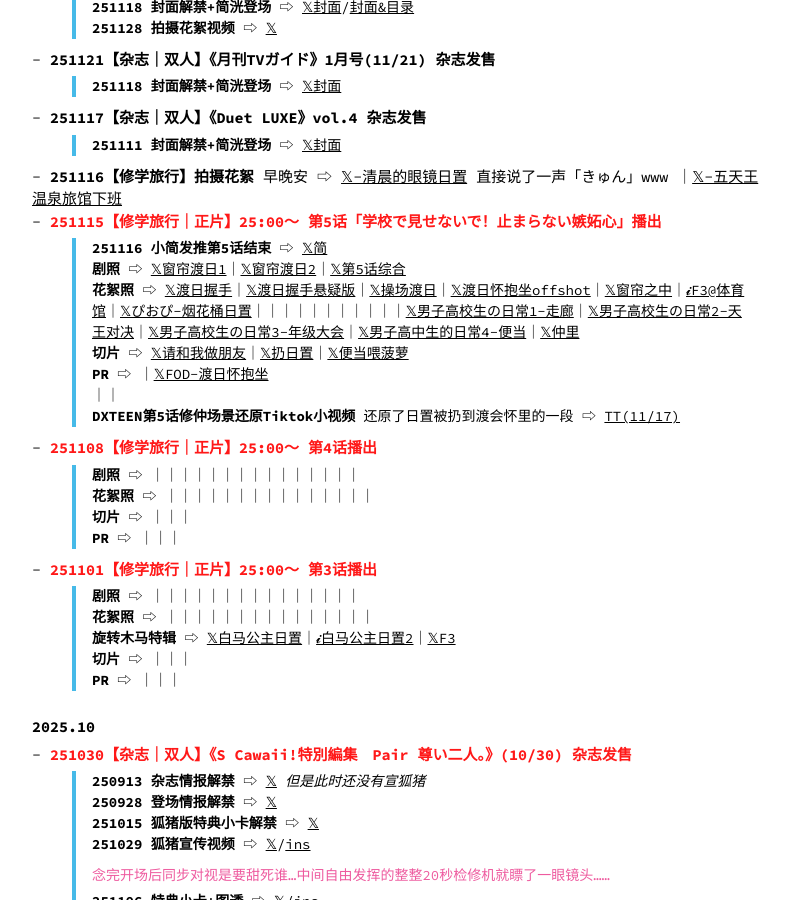
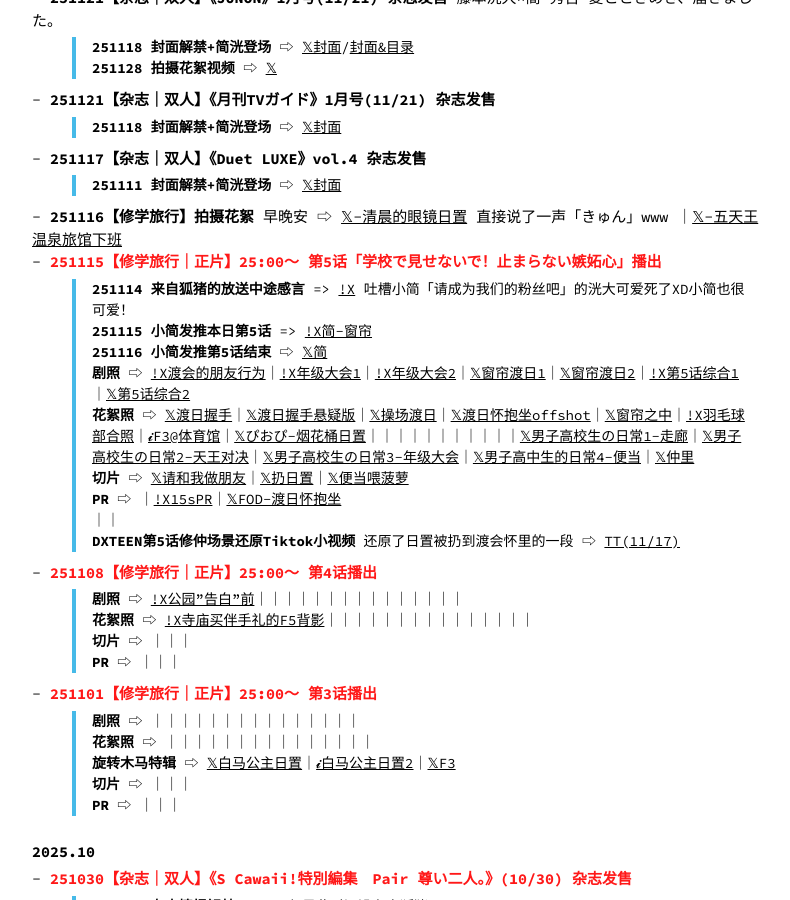
Before and after one commit to eri329/hidekou, a Jekyll site: the page built from index.md, in a window 1280 px wide and 900 px high, scrolled down 16771 px. Shown: the whole window, without its empty margins (243-1033 px from the left). Built offline with Jekyll 4.4.1, drawn with Linux system fonts in a browser that asks for light colours; comment, search, counter and statistics services are not loaded; some of the changed text lies outside the part shown.

Commit message:
regular update, back to 11/14

```diff
--- a/index.md
+++ b/index.md
@@ -56,6 +56,8 @@ permalink: /
     > **260811/260827 修学旅行6-10话**
 * **260707【杂志｜简秀吉｜藤本洸大】《andBOY》vol.6(7/7) 杂志发售** 简洸又分别登场了
     > **260701 封面解禁** ⇨ [𝕏封面](https://x.com/andboy_jp/status/2072249149676990599)
+    > **260704 小简图透** ⇨ [ins](https://www.instagram.com/p/DaXTW9Dzn85/) <span>帅成啥了！</span>{: .text-pink}
+    > **260706 洸大图透** ⇨ [ins](https://www.instagram.com/p/Dab7Yd3k5JY/) <span>很清新！</span>{: .text-pink}
 
 <div class="line"></div>
 
@@ -546,6 +547,7 @@ permalink: /
     > **251220** [𝓲最终回](https://www.instagram.com/p/DSejU5nk-TY/) <span>「2人の距離がグッと近づくシーンもあるので」小猪就是这样委婉地说kiss的</span>{: .text-pink}
 * **251205~260131【修学旅行】快闪店in天王寺** ⇨ [官网+周边](https://www.manga10.com/event/3619)
 * **251205~260118【修学旅行】快闪店in涉谷** ⇨ [官网+周边](https://www.manga10.com/event/3619)｜[𝕏相关推文](https://x.com/search?q=from%3Amanga10_torico%20%E4%BF%AE%E5%AD%A6%E6%97%85%E8%A1%8C&src=typed_query) *快闪店发的周边情报太琐碎了省略了很多*
+    > **251114 情报解禁！** => 2025/12/5(金)～2026/1/6(火) @涉谷/天王寺[!X](https://x.com/manga10_torico/status/1989272865758380035)
     > **251121 最初3日入场预约** 12/5(金)～12/7(日)需要抽选预约入场，预约期间11/21～11/24 ⇨ [𝕏告知](https://x.com/manga10_torico/status/1991780186355036236)
     > **251126 狐猪双人宣传视频** ⇨ [𝕏](https://x.com/manga10_torico/status/1993620816555315652)
     > **251127 第1-2弹谷子解禁+先行上映会联动特典告知**  ⇨ [𝕏](https://x.com/manga10_torico/status/1993968931778756660)｜[𝕏先行上映会特典告知](https://x.com/manga10_torico/status/1993969045272711289)
@@ -589,16 +591,18 @@ permalink: /
     > **251111 封面解禁+简洸登场** ⇨ [𝕏封面](https://x.com/duet_home/status/1988079181931180237)
 * **251116【修学旅行】拍摄花絮** 早晚安 ⇨ [𝕏-清晨的眼镜日置](https://x.com/dramal_abc/status/1989825723063046470) 直接说了一声「きゅん」www ｜[𝕏-五天王温泉旅馆下班](https://x.com/dramal_abc/status/1989742692553953386)
 * **251115【修学旅行｜正片】25:00～ 第5话「学校で見せないで！止まらない嫉妬心」播出**{: .text-red}
+    > **251114 来自狐猪的放送中途感言** => [!X](https://x.com/dramal_abc/status/1989302295054709246) 吐槽小简「请成为我们的粉丝吧」的洸大可爱死了XD小简也很可爱！
+    > **251115 小简发推本日第5话** => [!X简-窗帘](https://x.com/kan_hideyoshi/status/1989635501918462251)
     > **251116 小简发推第5话结束** ⇨ [𝕏简](https://x.com/kan_hideyoshi/status/1990010082571256153)
-    > **剧照** ⇨ [𝕏窗帘渡日1](https://x.com/dramal_abc/status/1989709985300008980)｜[𝕏窗帘渡日2](https://x.com/dramal_abc/status/1991808814564483460)｜[𝕏第5话综合](https://x.com/dramal_abc/status/1990027071104450647)
-    > **花絮照** ⇨ [𝕏渡日握手](https://x.com/dramal_abc/status/1989722560204869810)｜[𝕏渡日握手悬疑版](https://x.com/dramal_abc/status/1991114235502297231)｜[𝕏操场渡日](https://x.com/dramal_abc/status/1990359264670466478)｜[𝕏渡日怀抱坐offshot](https://x.com/dramal_abc/status/1989732626907705626)｜[𝕏窗帘之中](https://x.com/dramal_abc/status/1990011976479875229)｜[𝓲F3@体育馆](https://www.instagram.com/p/DRrZurnE8Nz/)｜[𝕏ぴおぴ-烟花桶日置](https://x.com/dramal_abc/status/1989731662838857923)｜[]()｜[]()｜[]()｜[]()｜[]()｜[]()｜[]()｜[]()｜[]()｜[]()｜[𝕏男子高校生の日常1-走廊](https://x.com/dramal_abc/status/1989891926838145104)｜[𝕏男子高校生の日常2-天王对决](https://x.com/dramal_abc/status/1989996872501514468)｜[𝕏男子高校生の日常3-年级大会](https://x.com/dramal_abc/status/1990344157098111035)｜[𝕏男子高中生的日常4-便当](https://x.com/dramal_abc/status/1991084042389717367)｜[𝕏仲里](https://x.com/official_DXTEEN/status/1991817365236167154)
+    > **剧照** ⇨ [!X渡会的朋友行为](https://x.com/dramal_abc/status/1989619381681430915)｜[!X年级大会1](https://x.com/dramal_abc/status/1989649584667463877)｜[!X年级大会2](https://x.com/dramal_abc/status/1989679782905438438)｜[𝕏窗帘渡日1](https://x.com/dramal_abc/status/1989709985300008980)｜[𝕏窗帘渡日2](https://x.com/dramal_abc/status/1991808814564483460)｜[!X第5话综合1](https://x.com/asahi_tv/status/1989558990817382635)｜[𝕏第5话综合2](https://x.com/dramal_abc/status/1990027071104450647)
+    > **花絮照** ⇨ [𝕏渡日握手](https://x.com/dramal_abc/status/1989722560204869810)｜[𝕏渡日握手悬疑版](https://x.com/dramal_abc/status/1991114235502297231)｜[𝕏操场渡日](https://x.com/dramal_abc/status/1990359264670466478)｜[𝕏渡日怀抱坐offshot](https://x.com/dramal_abc/status/1989732626907705626)｜[𝕏窗帘之中](https://x.com/dramal_abc/status/1990011976479875229)｜[!X羽毛球部合照](https://x.com/dramal_abc/status/1989528789588783189)｜[𝓲F3@体育馆](https://www.instagram.com/p/DRrZurnE8Nz/)｜[𝕏ぴおぴ-烟花桶日置](https://x.com/dramal_abc/status/1989731662838857923)｜[]()｜[]()｜[]()｜[]()｜[]()｜[]()｜[]()｜[]()｜[]()｜[]()｜[𝕏男子高校生の日常1-走廊](https://x.com/dramal_abc/status/1989891926838145104)｜[𝕏男子高校生の日常2-天王对决](https://x.com/dramal_abc/status/1989996872501514468)｜[𝕏男子高校生の日常3-年级大会](https://x.com/dramal_abc/status/1990344157098111035)｜[𝕏男子高中生的日常4-便当](https://x.com/dramal_abc/status/1991084042389717367)｜[𝕏仲里](https://x.com/official_DXTEEN/status/1991817365236167154)
     > **切片** ⇨ [𝕏请和我做朋友](https://x.com/dramal_abc/status/1990059708443725885)｜[𝕏扔日置](https://x.com/dramal_abc/status/1990399520782553413)｜[𝕏便当喂菠萝](https://x.com/dramal_abc/status/1990760935221571924)
-    > **PR** ⇨ []()｜[𝕏FOD-渡日怀抱坐](https://x.com/fujitvplus/status/1989740224352850212)
+    > **PR** ⇨ []()｜[!X15sPR](https://x.com/dramal_abc/status/1989460835761361348)｜[𝕏FOD-渡日怀抱坐](https://x.com/fujitvplus/status/1989740224352850212)
 ｜[]()｜[]()
     > **DXTEEN第5话修仲场景还原Tiktok小视频** 还原了日置被扔到渡会怀里的一段 ⇨ [TT(11/17)](https://www.tiktok.com/@official_dxteen/video/7573675433103772936)
 * **251108【修学旅行｜正片】25:00～ 第4话播出**{: .text-red}
-    > **剧照** ⇨ []()｜[]()｜[]()｜[]()｜[]()｜[]()｜[]()｜[]()｜[]()｜[]()｜[]()｜[]()｜[]()｜[]()｜[]()｜[]()
-    > **花絮照** ⇨ []()｜[]()｜[]()｜[]()｜[]()｜[]()｜[]()｜[]()｜[]()｜[]()｜[]()｜[]()｜[]()｜[]()｜[]()｜[]()
+    > **剧照** ⇨ [!X公园"告白"前](https://x.com/dramal_abc/status/1989287194281054243)｜[]()｜[]()｜[]()｜[]()｜[]()｜[]()｜[]()｜[]()｜[]()｜[]()｜[]()｜[]()｜[]()｜[]()｜[]()
+    > **花絮照** ⇨ [!X寺庙买伴手礼的F5背影](https://x.com/dramal_abc/status/1989317396432290160)｜[]()｜[]()｜[]()｜[]()｜[]()｜[]()｜[]()｜[]()｜[]()｜[]()｜[]()｜[]()｜[]()｜[]()｜[]()
     > **切片** ⇨ []()｜[]()｜[]()｜[]()
     > **PR** ⇨ []()｜[]()｜[]()｜[]()
 * **251101【修学旅行｜正片】25:00～ 第3话播出**{: .text-red}
```
Also changed, not shown: other parts of index.md (+0 -1 lines), category.md (+3 -2 lines), drama.md (+7 -6 lines), flattened_timeline.md (+22 -8 lines), solo.md (+8 -0 lines), changelog.md.
